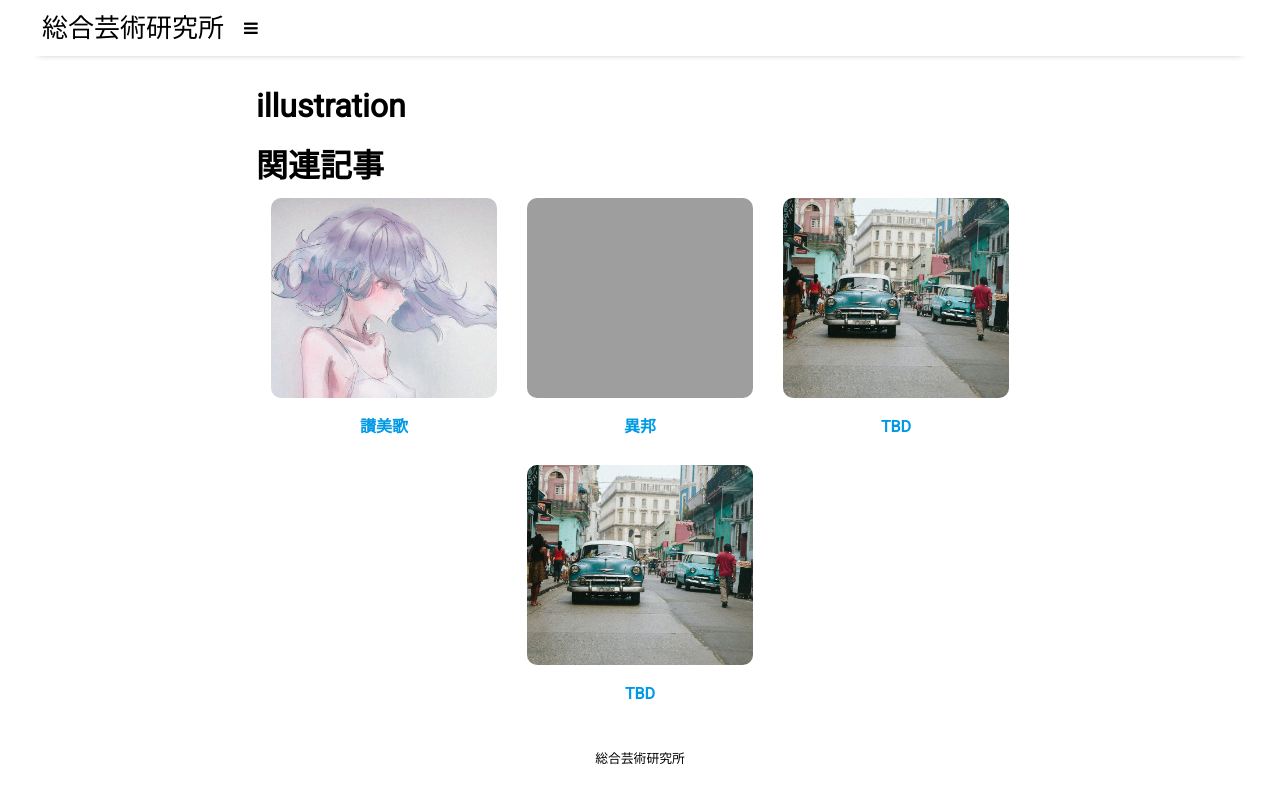
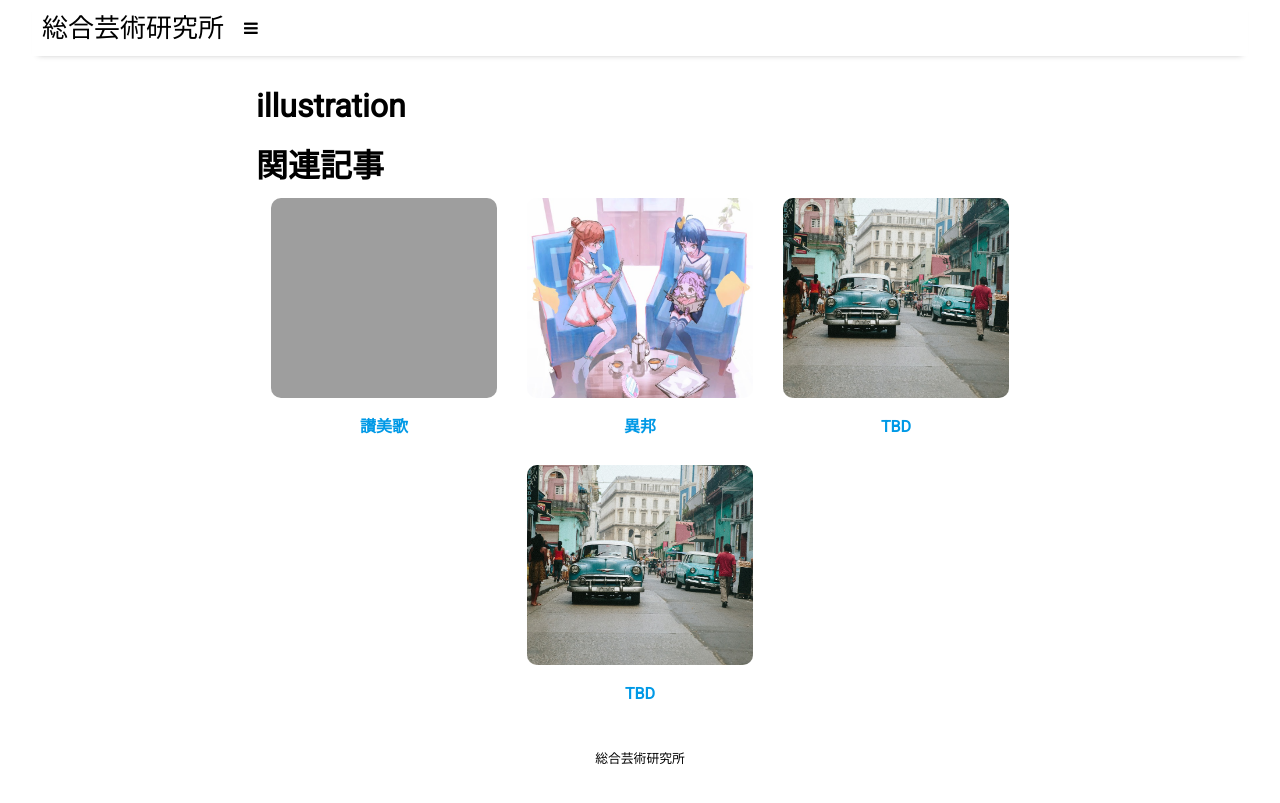
Before and after one commit to gj1002509/zakisikoku, a Jekyll site: the page built from _posts/2016-10-10-illustration.md, in a window 1280 px wide. Shown: the top 803 px of the page. Built offline with Jekyll 4.4.1, drawn with Linux system fonts in a browser that asks for light colours; nearby versions of some CDN libraries.

Commit message:
Update 2016-10-10-illustration.md

```diff
--- a/_posts/2016-10-10-illustration.md
+++ b/_posts/2016-10-10-illustration.md
@@ -47,13 +47,13 @@ tags: [documentation,sample]
     <div class="link-container">
         <div class="link-item">
             <a href="{{ site.baseurl }}/illust1">
-                <img src="{{ site.github.url }}/assets/img/sannbika_2-1.jpg" alt="讃美歌">
+                <img src="{{ site.github.url }}/assets/img/sannbika_2.1.png" alt="讃美歌">
                 <p>讃美歌</p>
             </a>
         </div>
         <div class="link-item">
             <a href="{{ site.baseurl }}/illust1">
-                <img src="{{ site.github.url }}/assets/img/pri_1.jpg" alt="ファンアート">
+                <img src="{{ site.github.url }}/assets/img/pri_1.png" alt="ファンアート">
                 <p>異邦</p>
             </a>
         </div>
```
